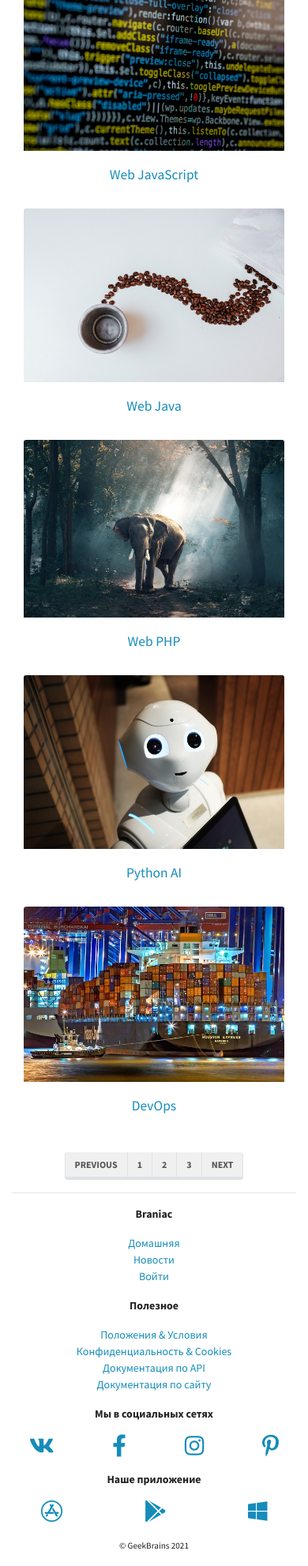
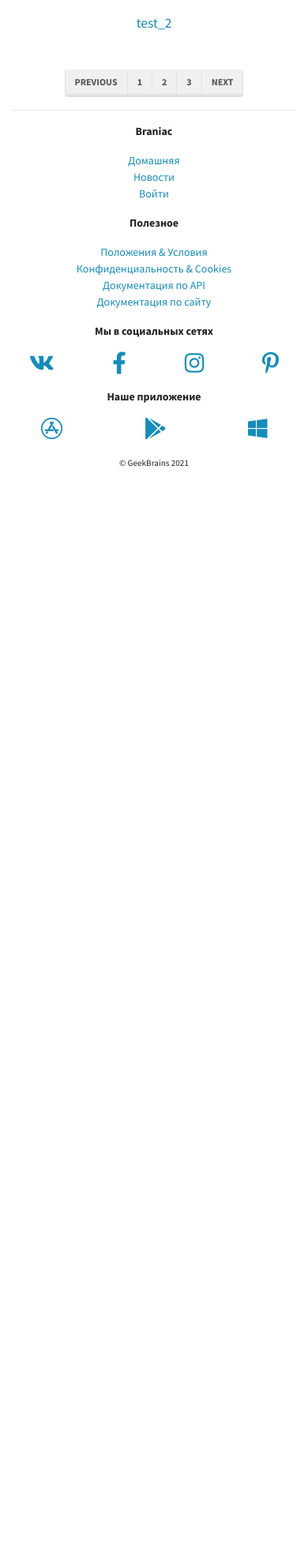
Before and after one commit to Khalil-Batkaev/django, a Django app: page /mainapp/courses/ in a window 390 px wide. Shown: the part 707-2690 px from the top of the page at 79% size. After the commit the page ends 1298 px from the top, so only its background shows below. Run offline with Django 4.2, Linux system fonts and the light colour scheme; data comes from the database, SQL or seed files in the repository; some libraries are stand-ins or nearby versions.

Commit message:
[*] Шаблон курсов сделал динамическим

```diff
--- a/mainapp/templates/mainapp/courses_list.html
+++ b/mainapp/templates/mainapp/courses_list.html
@@ -1,92 +1,20 @@
-
 {% extends 'base.html' %}
-
+{% load static %}
+{% block title %}
+Курсы
+{% endblock title %}
 {% block content %}
-
-
-
-    <div class="container-md">
-
-
 <div class="row justify-content-center mt-3">
-
-
+    {% for item in objects %}
     <div class="card col-sm-12 col-md-6 col-lg-4 border-0">
-                <a href="#">
-                    <img src="/static/img/course001.jpg" class="card-img-top" alt="...">
+        <a href="{% url 'mainapp:courses_detail' pk=item.pk %}">
+            <img src="{% static item.cover %}" class="card-img-top">
             <div class="card-body">
-                        <h5 class="card-title text-center">Web Python</h5>
+                <h5 class="card-title text-center">{{ item.name }}</h5>
             </div>
         </a>
     </div>
-
-
-
-                <div class="card col-sm-12 col-md-6 col-lg-4 border-0">
-                <a href="#">
-                    <img src="/static/img/course002.jpg" class="card-img-top" alt="...">
-                    <div class="card-body">
-                        <h5 class="card-title text-center">Web Golang</h5>
-                    </div>
-                </a>
-                </div>
-
-
-
-                <div class="card col-sm-12 col-md-6 col-lg-4 border-0">
-                <a href="#">
-                    <img src="/static/img/course003.jpg" class="card-img-top" alt="...">
-                    <div class="card-body">
-                        <h5 class="card-title text-center">Web JavaScript</h5>
-                    </div>
-                </a>
-                </div>
-
-
-
-                <div class="card col-sm-12 col-md-6 col-lg-4 border-0">
-                <a href="#">
-                    <img src="/static/img/course004.jpg" class="card-img-top" alt="...">
-                    <div class="card-body">
-                        <h5 class="card-title text-center">Web Java</h5>
-                    </div>
-                </a>
-                </div>
-
-
-
-                <div class="card col-sm-12 col-md-6 col-lg-4 border-0">
-                <a href="#">
-                    <img src="/static/img/course005.jpg" class="card-img-top" alt="...">
-                    <div class="card-body">
-                        <h5 class="card-title text-center">Web PHP</h5>
-                    </div>
-                </a>
-                </div>
-
-
-
-                <div class="card col-sm-12 col-md-6 col-lg-4 border-0">
-                <a href="#">
-                    <img src="/static/img/course006.jpg" class="card-img-top" alt="...">
-                    <div class="card-body">
-                        <h5 class="card-title text-center">Python AI</h5>
-                    </div>
-                </a>
-                </div>
-
-
-
-                <div class="card col-sm-12 col-md-6 col-lg-4 border-0">
-                <a href="#">
-                    <img src="/static/img/course007.jpg" class="card-img-top" alt="...">
-                    <div class="card-body">
-                        <h5 class="card-title text-center">DevOps</h5>
-                    </div>
-                </a>
-                </div>
-
-
+    {% endfor %}
 </div>
 <div class="row justify-content-center align-items-center mt-3 mb-n3">
     <nav aria-label="Page navigation example">
@@ -99,10 +27,4 @@
         </ul>
     </nav>
 </div>
-
-
-    </div>
-
-
-
-{% endblock %}
+{% endblock content %}
```
Lines whose indentation alone changed are shown as unchanged.
